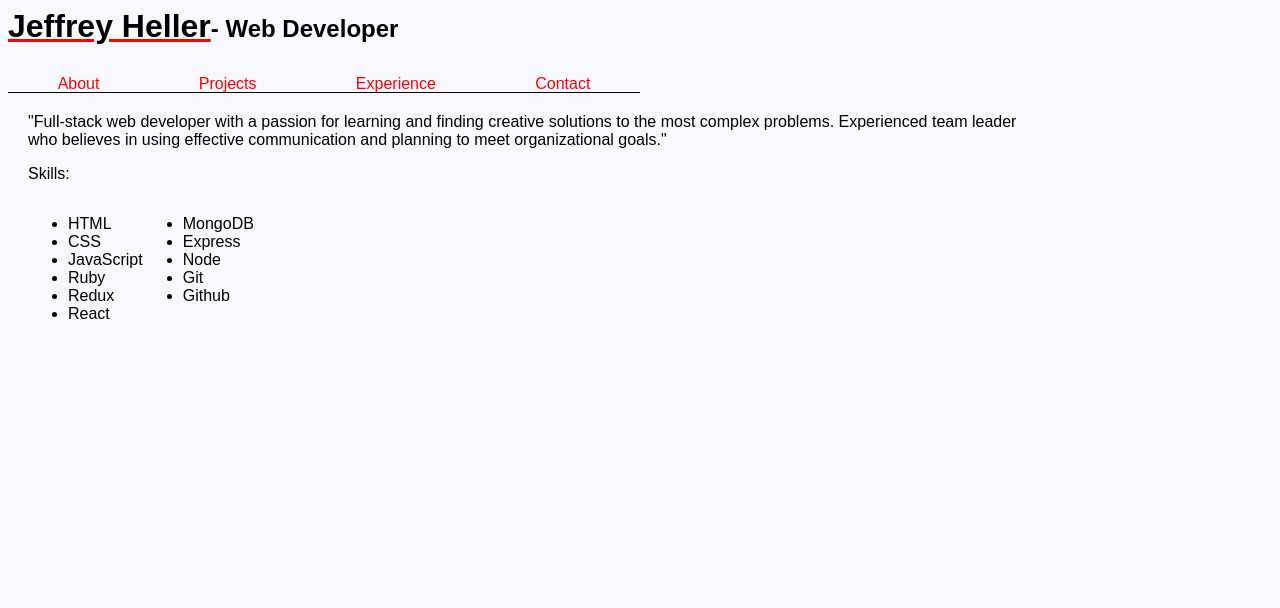
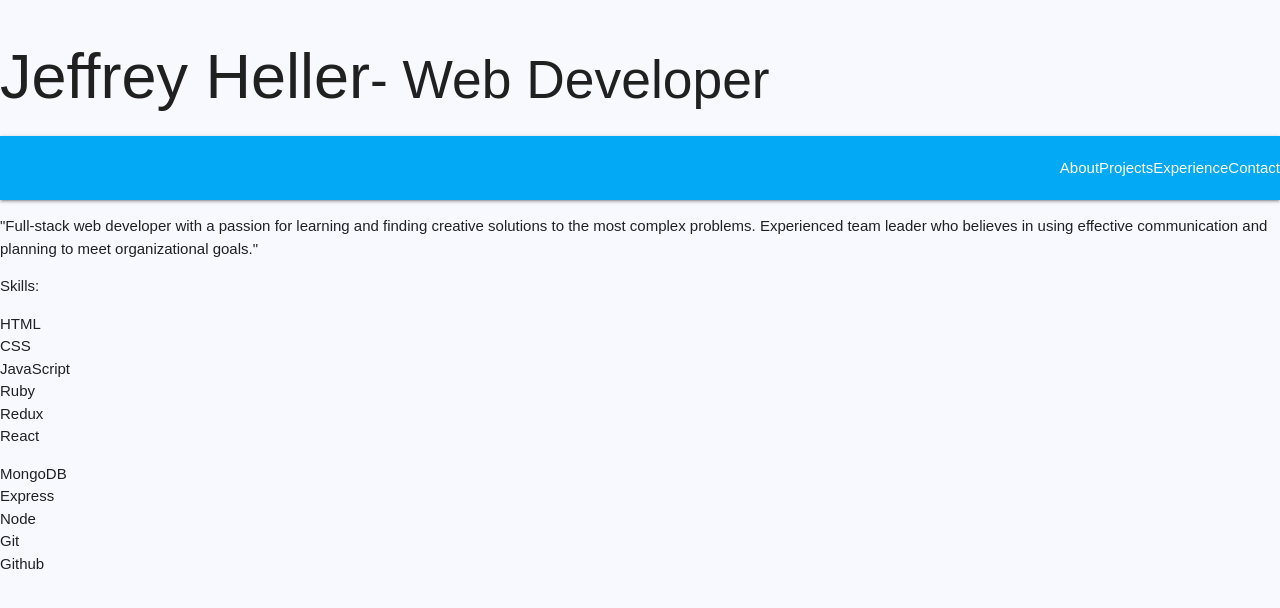
Before and after one commit to Jheller11/portfolio-working-version, a React (Create React App) app: page / in a window 1280 px wide. Shown: the top 608 px of the page. Built offline with nearby package versions, Linux system fonts and the light colour scheme.

Commit message:
materialized

```diff
--- a/package.json
+++ b/package.json
@@ -4,6 +4,7 @@
   "homepage": "http://Jheller11.github.io/",
   "private": true,
   "dependencies": {
+    "materialize-css": "^1.0.0-beta",
     "react": "^16.2.0",
     "react-dom": "^16.2.0",
     "react-router-dom": "^4.2.2",
--- a/public/index.html
+++ b/public/index.html
@@ -13,6 +13,8 @@
   <link rel="shortcut icon" href="%PUBLIC_URL%/favicon.ico">
   <link rel="shortcut icon" href="%PUBLIC_URL%/project2.png">
   <link rel="shortcut icon" href="%PUBLIC_URL%/project3.png">
+  <link rel="stylesheet" href="https://cdnjs.cloudflare.com/ajax/libs/materialize/1.0.0-beta/css/materialize.min.css">
+  <script src="https://cdnjs.cloudflare.com/ajax/libs/materialize/1.0.0-beta/js/materialize.min.js"></script>
   <!--
       Notice the use of %PUBLIC_URL% in the tags above.
       It will be replaced with the URL of the `public` folder during the build.
--- a/src/components/App/App.css
+++ b/src/components/App/App.css
@@ -1,59 +1,8 @@
-a {
-  color: red;
-  text-decoration: none;
-  padding: 10px 10px 0 10px;
-}
-
 h1,
 h2 {
-  display: inline;
-}
-
-h1 {
-  text-decoration: underline red;
-}
-main {
-  margin: 20px;
-  width: 80%;
-}
-
-.flex {
-  display: flex;
-  flex-direction: row;
-  margin-bottom: 100px;
+  display: inline-block;
 }
 
 img {
-  height: 300px;
   width: 500px;
-  border: 1px solid gray;
 }
-
-header {
-  width: 100%;
-  position: relative;
-}
-
-header:before {
-  content: '';
-  left: 0;
-  bottom: 0;
-  height: 1px;
-  border-bottom: 1px solid black;
-  width: 50%;
-  position: absolute;
-}
-
-nav {
-  display: flex;
-  flex-direction: row;
-  justify-content: space-around;
-  margin-top: 20px;
-  width: 50%;
-}
-
-.contact {
-  display: flex;
-  width: 50%;
-  flex-direction: column;
-}
--- a/src/components/Header/Header.js
+++ b/src/components/Header/Header.js
@@ -8,13 +8,13 @@ const Header = () => {
         <h1>Jeffrey Heller</h1>
         <h2>- Web Developer</h2>
       </div>
-      <nav>
-        <Link className="active" to="/">
-          About
-        </Link>
-        <Link to="/projects">Projects</Link>
-        <Link to="/experience">Experience</Link>
-        <Link to="/Contact">Contact</Link>
+      <nav className="nav-wrapper light-blue">
+        <div className="right">
+          <Link to="/">About</Link>
+          <Link to="/projects">Projects</Link>
+          <Link to="/experience">Experience</Link>
+          <Link to="/Contact">Contact</Link>
+        </div>
       </nav>
     </header>
   )
--- a/src/components/Projects/Projects.js
+++ b/src/components/Projects/Projects.js
@@ -37,7 +37,7 @@ class Projects extends Component {
         return <li>{tech}</li>
       })
       return (
-        <div className="flex">
+        <div className="card-panel z-depth-3 ">
           <div>
             <h3>{project.name}</h3>
 
```
Also changed, not shown: 1 other file (tests, documents, lock files or other folders).
